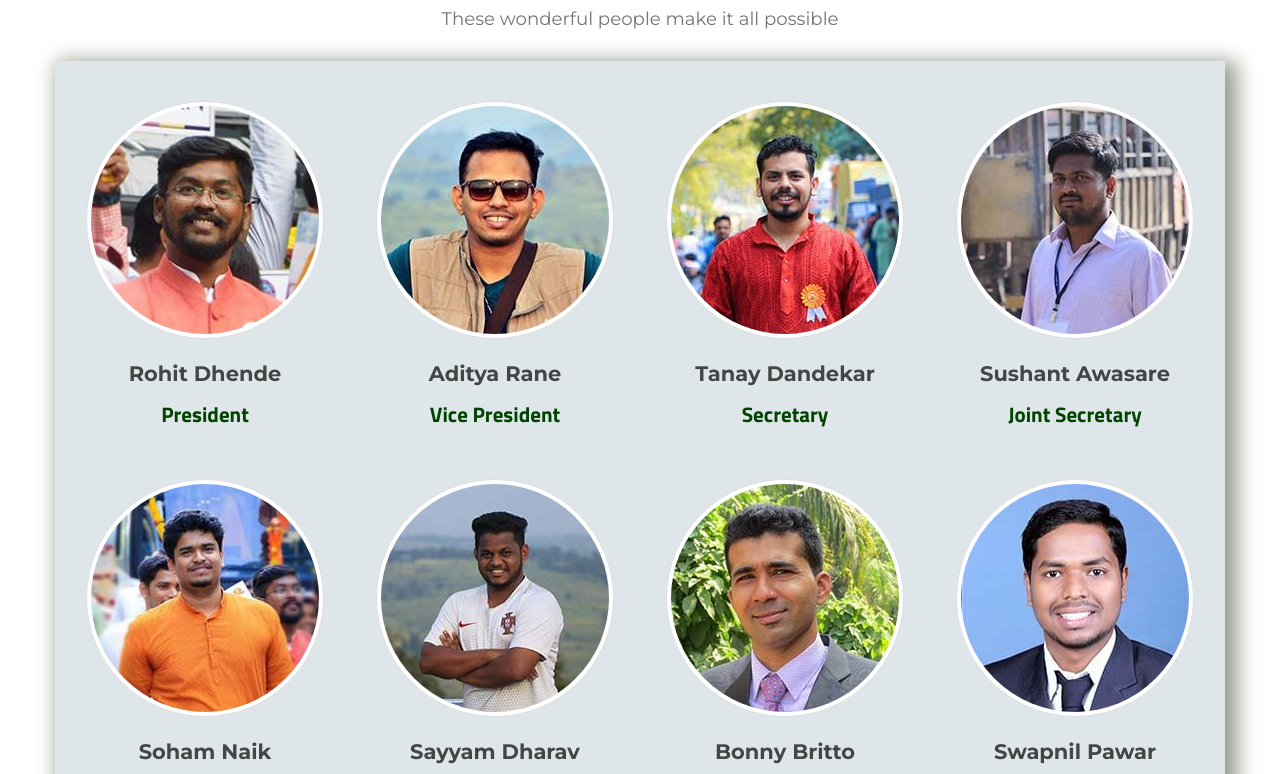
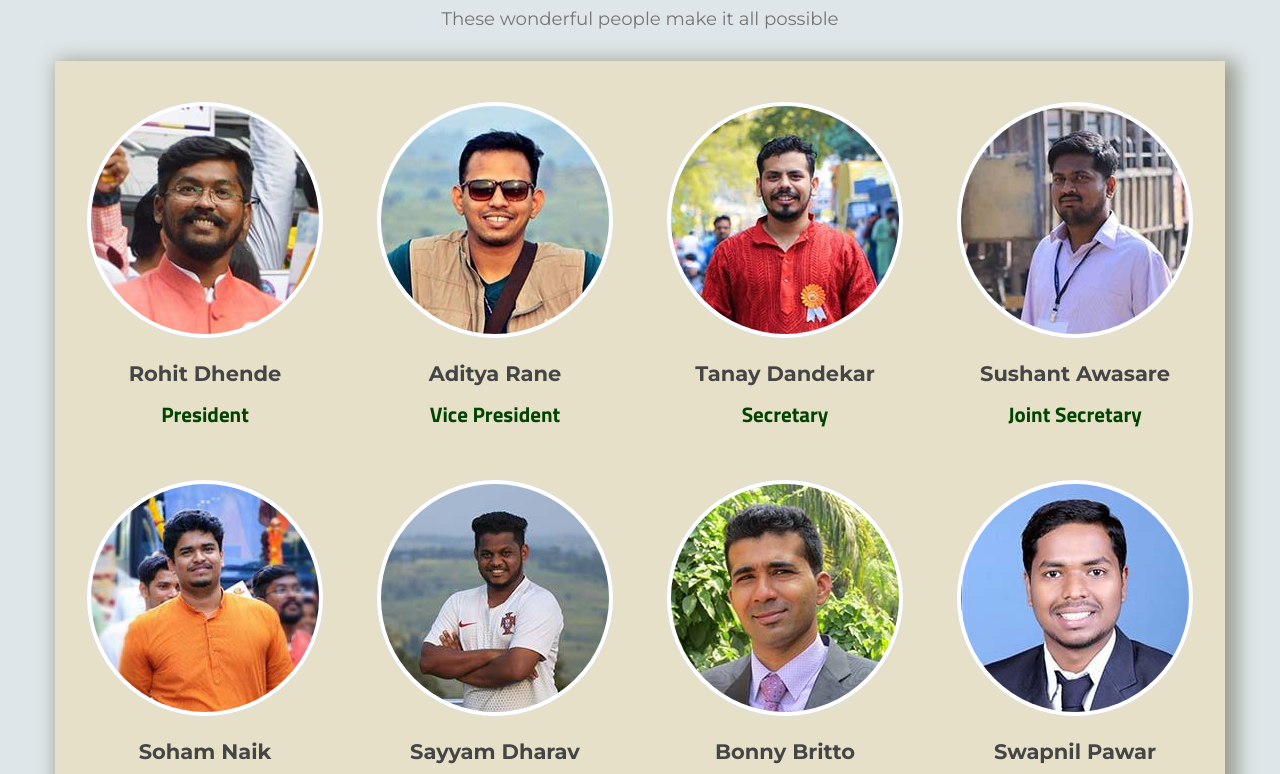
Before and after one commit to coolchaitanya64/Bus4US, a plain HTML site: page Team.html in a window 1280 px wide. Shown: the part 221-995 px from the top of the page. Drawn offline with Linux system fonts and the light colour scheme; a web font is replaced by a local one.

Commit message:
Update Team.html

```diff
--- a/Team.html
+++ b/Team.html
@@ -1470,11 +1470,11 @@
         <!--/.container-fluid -->
     </nav>
     <!-- ABOUT -->
-    <section id="intro" style="padding:40px">
+    <section id="intro" style="padding:40px;background-color:#dfe6e9">
         <center><h2 style="color:#004400;font-size:2.1em;margin-top:10px">OUR TEAM</h2></center>
         <center><p class="img-header" style="font-size:1.3em">These wonderful people make it all possible</p></center>
         <br />
-        <div class="container" style="box-shadow: 7px 5px 19px 5px #969c8d;padding:20px;background-color:#dfe6e9">
+        <div class="container" style="box-shadow: 7px 5px 19px 5px #969c8d;padding:20px;background-color:#e6e0c9">
 
             <div class="row row-space fadeInUp animated" style="padding-top:20px;padding-bottom:20px">
                 <div class="col col-md-3">
```
